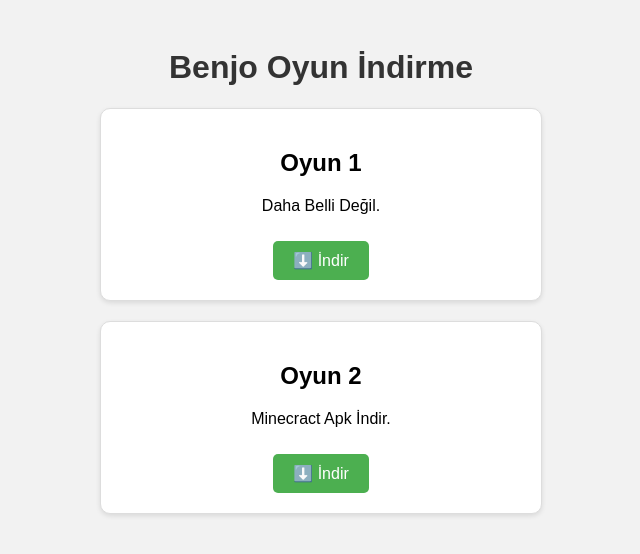
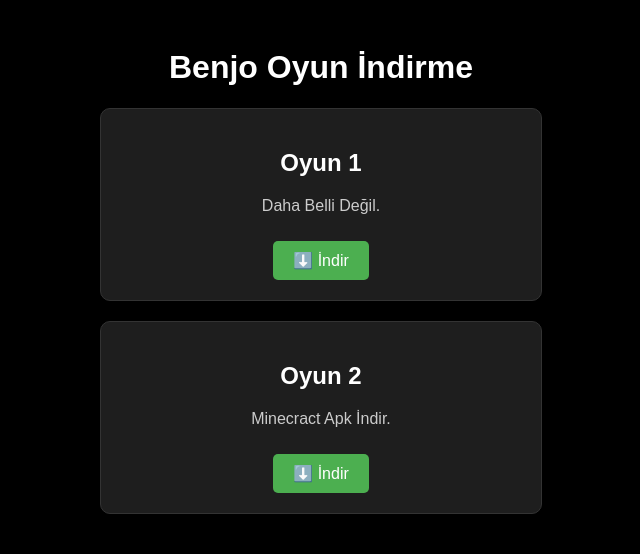
Before and after one commit to larexinc/BenjoApk, a plain HTML site: page index.html in a window 1280 px wide. Shown: the whole page, without its empty margins (319-959 px from the left). Drawn offline with Linux system fonts and the light colour scheme.

Commit message:
style.css

```diff
--- a/style.css
+++ b/style.css
@@ -1,22 +1,31 @@
 body {
   font-family: Arial, sans-serif;
-  background: #f2f2f2;
+  background: #000;            /* 🌑 SİYAH ARKA PLAN */
   padding: 20px;
   text-align: center;
+  color: #fff;                  /* Yazılar beyaz */
 }
 
 h1 {
-  color: #333;
+  color: #fff;
 }
 
 .apk-card {
-  background: #fff;
-  border: 1px solid #ddd;
+  background: #1e1e1e;          /* Kartların koyu gri arka planı */
+  border: 1px solid #333;
   border-radius: 10px;
   padding: 20px;
   margin: 20px auto;
   max-width: 400px;
-  box-shadow: 0 2px 5px rgba(0,0,0,0.1);
+  box-shadow: 0 2px 8px rgba(0,0,0,0.5);
+}
+
+.apk-card h2 {
+  color: #ffffff;
+}
+
+.apk-card p {
+  color: #cccccc;
 }
 
 .download {
@@ -27,7 +36,9 @@ h1 {
   text-decoration: none;
   border-radius: 5px;
   margin-top: 10px;
+  transition: background 0.3s;
 }
+
 .download:hover {
   background: #45a049;
 }
```
